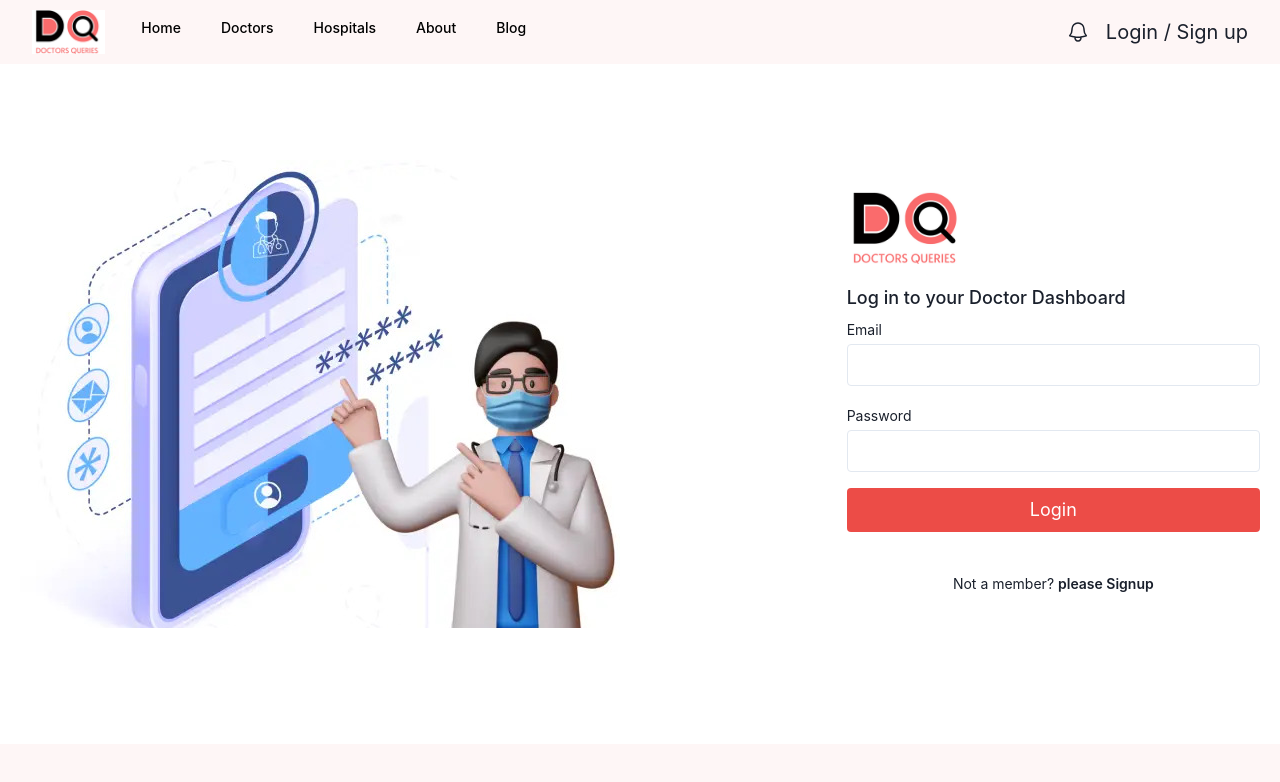
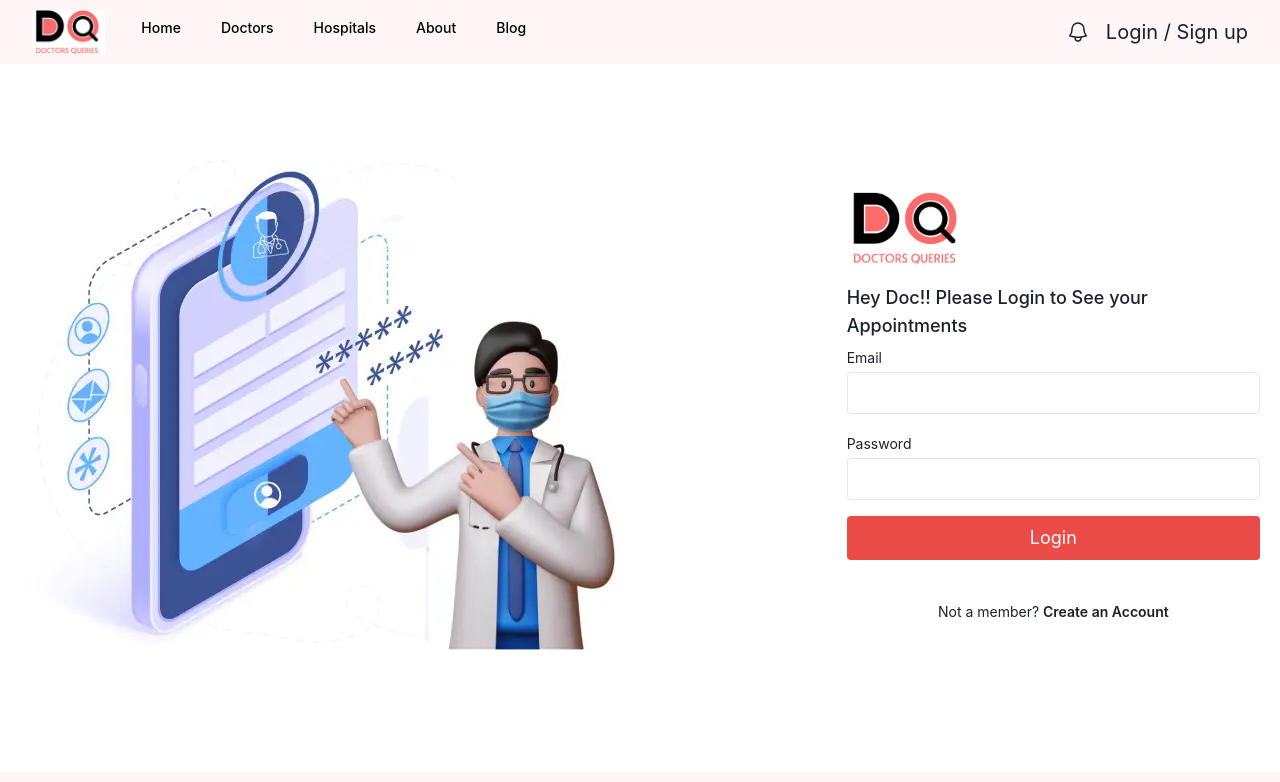
Before and after one commit to Fcrgroupdq/frontendDQ, a React (Create React App) app: page /doctor-dashboard-login in a window 1280 px wide. Shown: the top 782 px of the page. Built offline with nearby package versions, Linux system fonts and the light colour scheme.

Commit message:
Update DoctorDashboardLogin.jsx
Correction Spell

```diff
--- a/src/pages/DoctorDashboardLogin.jsx
+++ b/src/pages/DoctorDashboardLogin.jsx
@@ -85,7 +85,7 @@ const DoctorDashboardLogin = () => {
         </div>
         <div className="lg:w-1/3 md:w-1/2 bg-white flex flex-col md:ml-auto w-full md:py-8 mt-8 md:mt-0">
           <img   width={'120px'} height={'120px'} src={dq}/>
-          <h2 className="text-gray-900 text-lg mb-1 mt-5 font-medium title-font">Log in to your Doctor Dashboard</h2>
+          <h2 className="text-gray-900 text-lg mb-1 mt-5 font-medium title-font">Hey Doc!! Please Login to See your Appointments </h2>
 
           <div className="relative mb-4">
             <label htmlFor="email" className="leading-7 text-sm text-gray-600">Email</label>
@@ -118,7 +118,7 @@ const DoctorDashboardLogin = () => {
               to="/doctor-dashboard-signup"
               className="font-semibold leading-6 text-indigo-600 hover:text-indigo-500"
             >
-              please Signup
+              Create an Account
             </Link>
           </p>
         </div>
```
